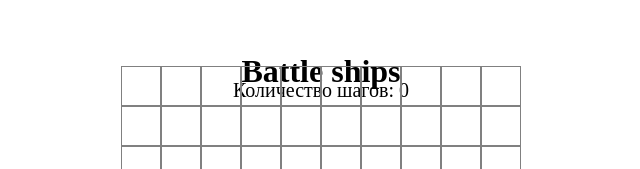
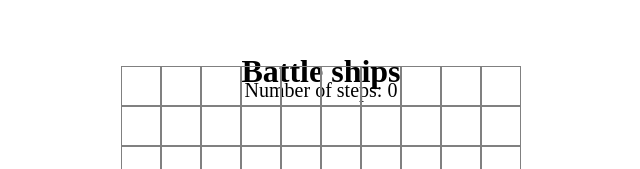
Before and after one commit to MrEnline/battleship-react, a React (Create React App) app: page / in a window 1280 px wide. Shown: the part 134-303 px from the top of the page, without its empty margins (319-959 px from the left). Built offline with nearby package versions, Linux system fonts and the light colour scheme.

Commit message:
publish project  on github pages

```diff
--- a/package.json
+++ b/package.json
@@ -1,6 +1,7 @@
 {
     "name": "battleship-react_test",
     "version": "0.1.0",
+    "homepage": "https://mrenline.github.io/battleship-react/",
     "private": true,
     "dependencies": {
         "@testing-library/jest-dom": "^5.16.4",
@@ -18,6 +19,8 @@
         "web-vitals": "^2.1.4"
     },
     "scripts": {
+        "predeploy": "npm run build",
+        "deploy": "gh-pages -d build",
         "start": "react-scripts start",
         "build": "react-scripts build",
         "test": "react-scripts test",
@@ -46,6 +49,7 @@
         "eslint-config-prettier": "^8.5.0",
         "eslint-config-react-app": "^7.0.1",
         "eslint-plugin-prettier": "^4.0.0",
+        "gh-pages": "^3.2.3",
         "prettier": "2.6.2"
     }
 }
--- a/src/components/field/Field.tsx
+++ b/src/components/field/Field.tsx
@@ -69,7 +69,7 @@ const Field: FC<FieldProps> = ({ stateCells, onChangeField }) => {
         <div>
             <h1 className={styles.namegame}>Battle ships</h1>
             <div className={styles.numbersteps}>
-                Количество шагов: {Object.keys(stateCells).length}
+                Number of steps: {Object.keys(stateCells).length}
             </div>
             <div
                 onClick={(event: React.MouseEvent<HTMLDivElement>) =>
--- a/src/components/result/Result.tsx
+++ b/src/components/result/Result.tsx
@@ -2,7 +2,7 @@ import { FC } from "react";
 import styles from "./Result.module.css";
 
 const Result: FC = () => {
-    return <div className={styles.resultgame}>ИГРА ОКОНЧЕНА!!!</div>;
+    return <div className={styles.resultgame}>THE GAME IS OVER!!!</div>;
 };
 
 export default Result;
```
Also changed, not shown: 1 other file (tests, documents, lock files or other folders). Lines whose indentation alone changed are shown as unchanged.
